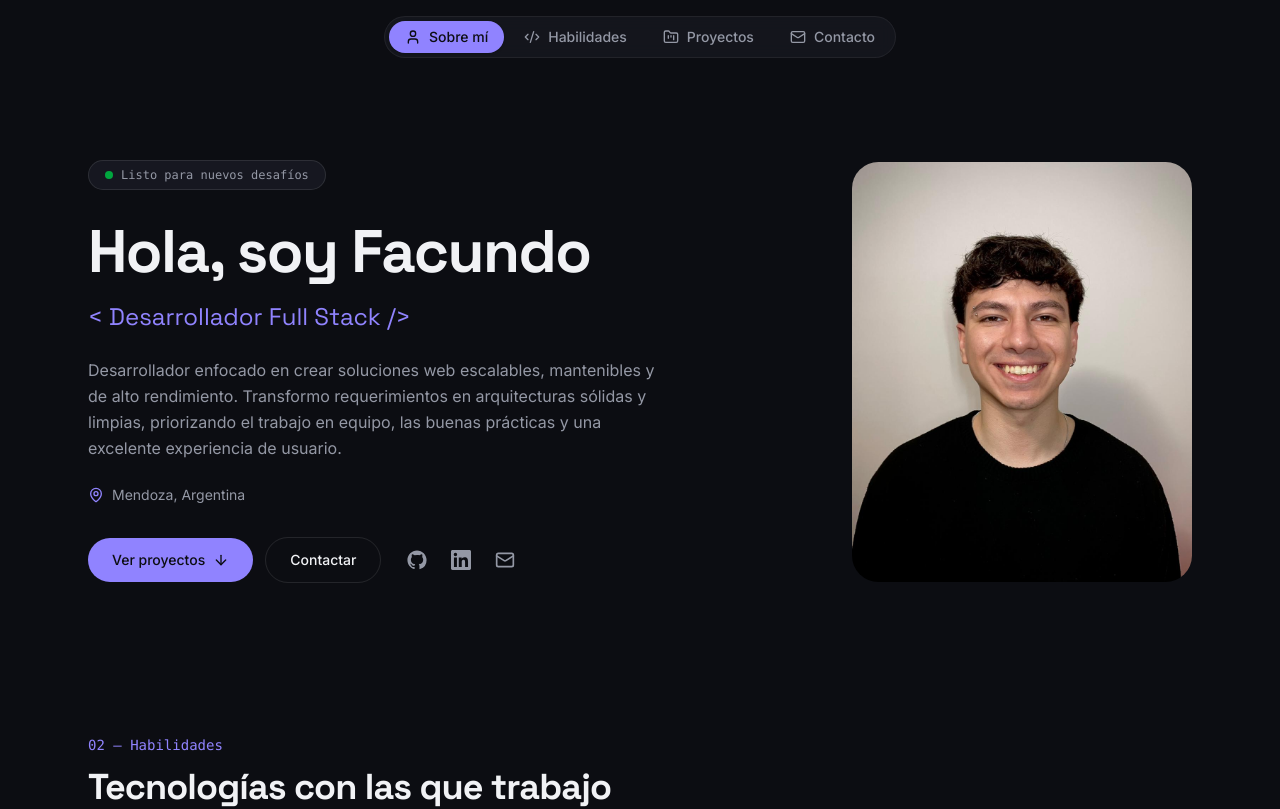
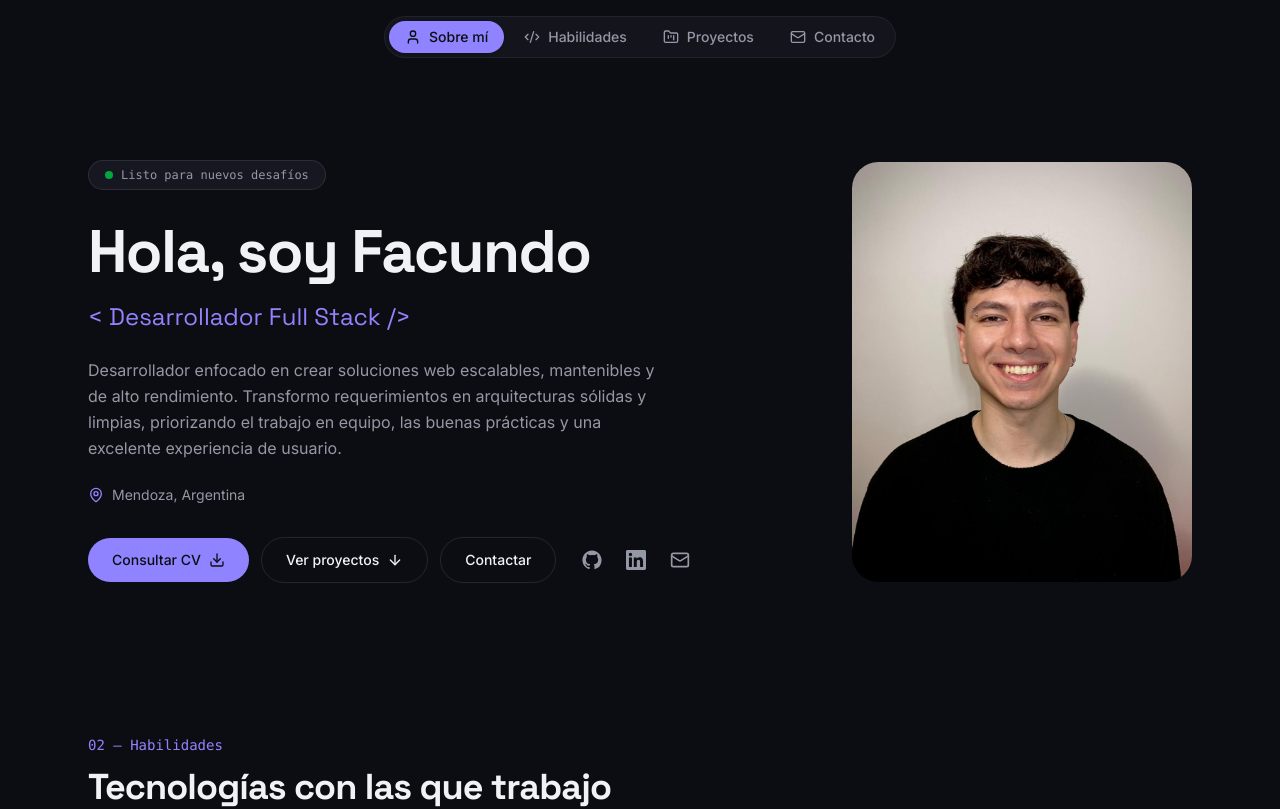
Before and after one commit to palavecino12/Facundo-Palavecino, a Next.js app: page / in a window 1280 px wide. Shown: the top 809 px of the page. Built offline with nearby package versions, Linux system fonts and the light colour scheme.

Commit message:
Nuevo boton para descargar cv

```diff
--- a/components/about.tsx
+++ b/components/about.tsx
@@ -1,5 +1,5 @@
 import Image from 'next/image'
-import { ArrowDown, Mail, MapPin } from 'lucide-react'
+import { ArrowDown, Download, Mail, MapPin } from 'lucide-react'
 import { GithubIcon, LinkedinIcon } from '@/components/brand-icons'
 import { profile } from '@/lib/data'
 
@@ -61,8 +61,18 @@ export function About() {
 
           <div className="mt-8 flex flex-wrap items-center gap-3">
             <a
+              href="/CV-Facundo-Palavecino.pdf"
+              target="_blank"
+              rel="noopener noreferrer"
+              className="inline-flex items-center gap-2 rounded-full bg-primary px-6 py-3 text-sm font-medium text-primary-foreground transition-opacity hover:opacity-90"
+            >
+              Consultar CV
+              <Download className="size-4" />
+            </a>
+
+            <a
               href="#proyectos"
-              className="inline-flex items-center gap-2 rounded-full bg-primary px-6 py-3 text-sm font-medium text-primary-foreground transition-opacity hover:opacity-90"
+              className="inline-flex items-center gap-2 rounded-full border border-border px-6 py-3 text-sm font-medium transition-colors hover:bg-secondary"
             >
               Ver proyectos
               <ArrowDown className="size-4" />
--- a/components/footer.tsx
+++ b/components/footer.tsx
@@ -8,9 +8,6 @@ export function Footer() {
           © {new Date().getFullYear()} {profile.name}. Todos los derechos
           reservados.
         </p>
-        <p className="font-mono text-xs">
-          Hecho con Next.js y Tailwind CSS
-        </p>
       </div>
     </footer>
   )
```
Also changed, not shown: components/navbar.tsx (+1 -7 lines), 1 other file (tests, documents, lock files or other folders).
